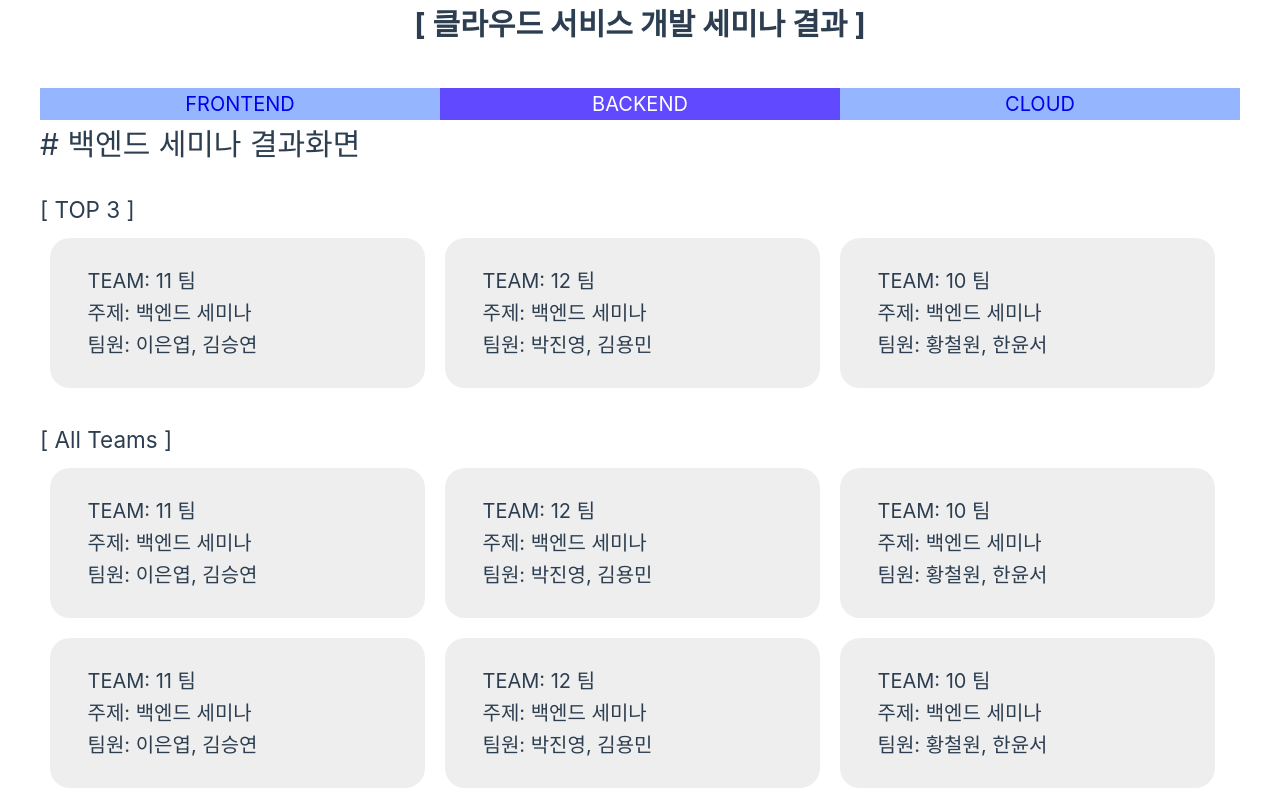
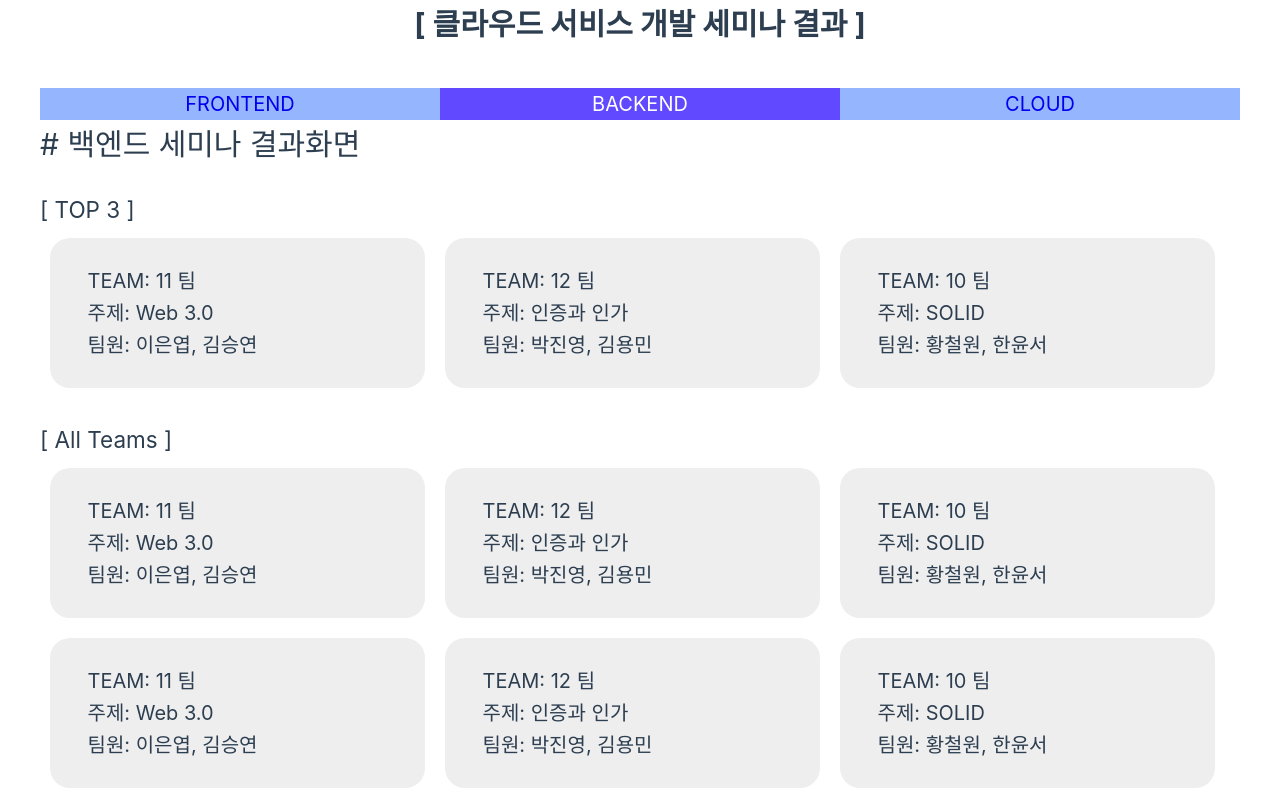
Before and after one commit to woorifisa-service-dev/backend-2nd-seminar-manager, a Vue app in the folder client/: page /result/be in a window 1280 px wide. Shown: the top 800 px of the page. Built offline with nearby package versions, Linux system fonts and the light colour scheme.

Commit message:
chore: 수정

```diff
--- a/client/src/components/result/ResultItem.vue
+++ b/client/src/components/result/ResultItem.vue
@@ -2,7 +2,7 @@
   <div class="container">
     <div class="item">
       <div>TEAM: {{ props.team.subjectOrder }} 팀</div>
-      <div>주제: {{ props.team.subjectTitle }}</div>
+      <div>주제: {{ props.team.seminarTypeName }}</div>
       <div>팀원: {{ printMemberList }}</div>
     </div>
   </div>
```
